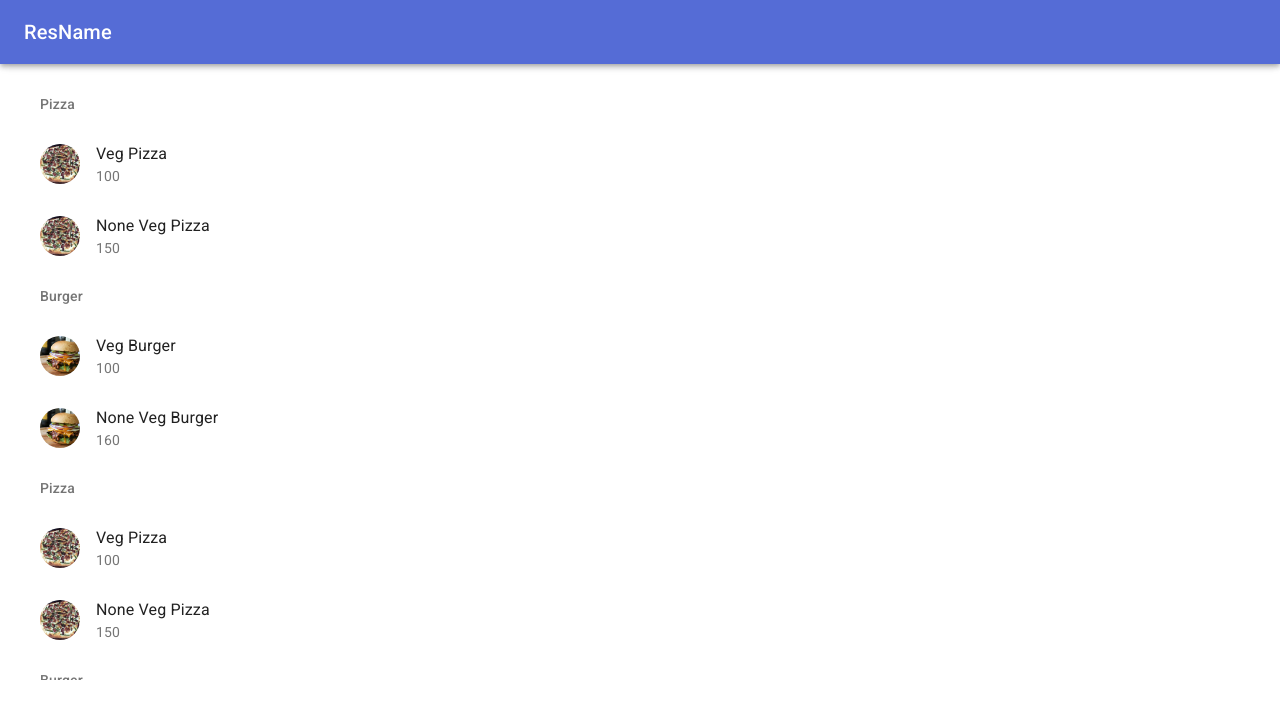
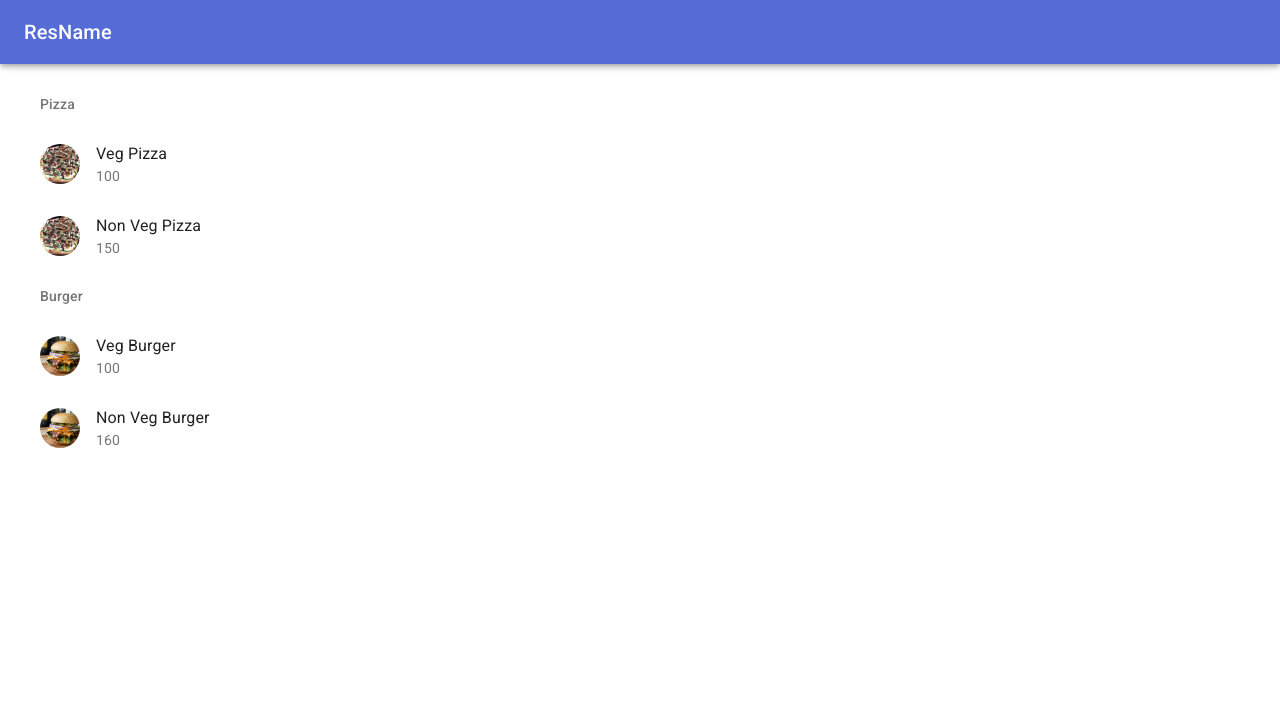
Before and after one commit to nadimsheikh07/digital-menu, a Next.js app: page / in a window 1280 px wide. Shown: the top 718 px of the page. Built offline with nearby package versions, Linux system fonts and the light colour scheme.

Commit message:
update menu data

```diff
--- a/component/menu/index.js
+++ b/component/menu/index.js
@@ -9,11 +9,11 @@ const ResMenu = () => {
     return (
         <List className={classes.root} subheader={<li />}>
             {MenuData.map((menu) => (
-                <li key={`section-${menu.name}`} className={classes.listSection}>
+                <li key={`list-${menu.id}`} className={classes.listSection}>
                     <ul className={classes.ul}>
                         <MenuHeader data={menu} />
                         {menu?.items.map((item) => (
-                            <MenuItem key={`item-${menu.name}-${item.name}`} data={item} />
+                            <MenuItem key={`list-item-${menu.id}-${item.id}`} data={item} />
                         ))}
                     </ul>
                 </li>
--- a/data/menu.json
+++ b/data/menu.json
@@ -1,17 +1,20 @@
 [
     {
+        "id": "pizza",
         "name": "Pizza",
         "items": [
             {
+                "id": "veg-pizza",
                 "name": "Veg Pizza",
                 "price": 100,
-                "image":"/images/pizza.png",
+                "image": "/images/pizza.png",
                 "veg": true,
                 "agg": false
             },
             {
-                "name": "None Veg Pizza",
-                "image":"/images/pizza.png",
+                "id": "non-veg-pizza",
+                "name": "Non Veg Pizza",
+                "image": "/images/pizza.png",
                 "price": 150,
                 "veg": false,
                 "agg": false
@@ -19,94 +22,21 @@
         ]
     },
     {
+        "id": "burger",
         "name": "Burger",
         "items": [
             {
+                "id": "veg-burger",
                 "name": "Veg Burger",
-                "image":"/images/burger.jpeg",
+                "image": "/images/burger.jpeg",
                 "price": 100,
                 "veg": true,
                 "agg": false
             },
             {
-                "name": "None Veg Burger",
-                "image":"/images/burger.jpeg",
-                "price": 160,
-                "veg": false,
-                "agg": false
-            }
-        ]
-    },
-    {
-        "name": "Pizza",
-        "items": [
-            {
-                "name": "Veg Pizza",
-                "price": 100,
-                "image":"/images/pizza.png",
-                "veg": true,
-                "agg": false
-            },
-            {
-                "name": "None Veg Pizza",
-                "image":"/images/pizza.png",
-                "price": 150,
-                "veg": false,
-                "agg": false
-            }
-        ]
-    },
-    {
-        "name": "Burger",
-        "items": [
-            {
-                "name": "Veg Burger",
-                "image":"/images/burger.jpeg",
-                "price": 100,
-                "veg": true,
-                "agg": false
-            },
-            {
-                "name": "None Veg Burger",
-                "image":"/images/burger.jpeg",
-                "price": 160,
-                "veg": false,
-                "agg": false
-            }
-        ]
-    },
-    {
-        "name": "Pizza",
-        "items": [
-            {
-                "name": "Veg Pizza",
-                "price": 100,
-                "image":"/images/pizza.png",
-                "veg": true,
-                "agg": false
-            },
-            {
-                "name": "None Veg Pizza",
-                "image":"/images/pizza.png",
-                "price": 150,
-                "veg": false,
-                "agg": false
-            }
-        ]
-    },
-    {
-        "name": "Burger",
-        "items": [
-            {
-                "name": "Veg Burger",
-                "image":"/images/burger.jpeg",
-                "price": 100,
-                "veg": true,
-                "agg": false
-            },
-            {
-                "name": "None Veg Burger",
-                "image":"/images/burger.jpeg",
+                "id": "non-veg-burger",
+                "name": "Non Veg Burger",
+                "image": "/images/burger.jpeg",
                 "price": 160,
                 "veg": false,
                 "agg": false
```
